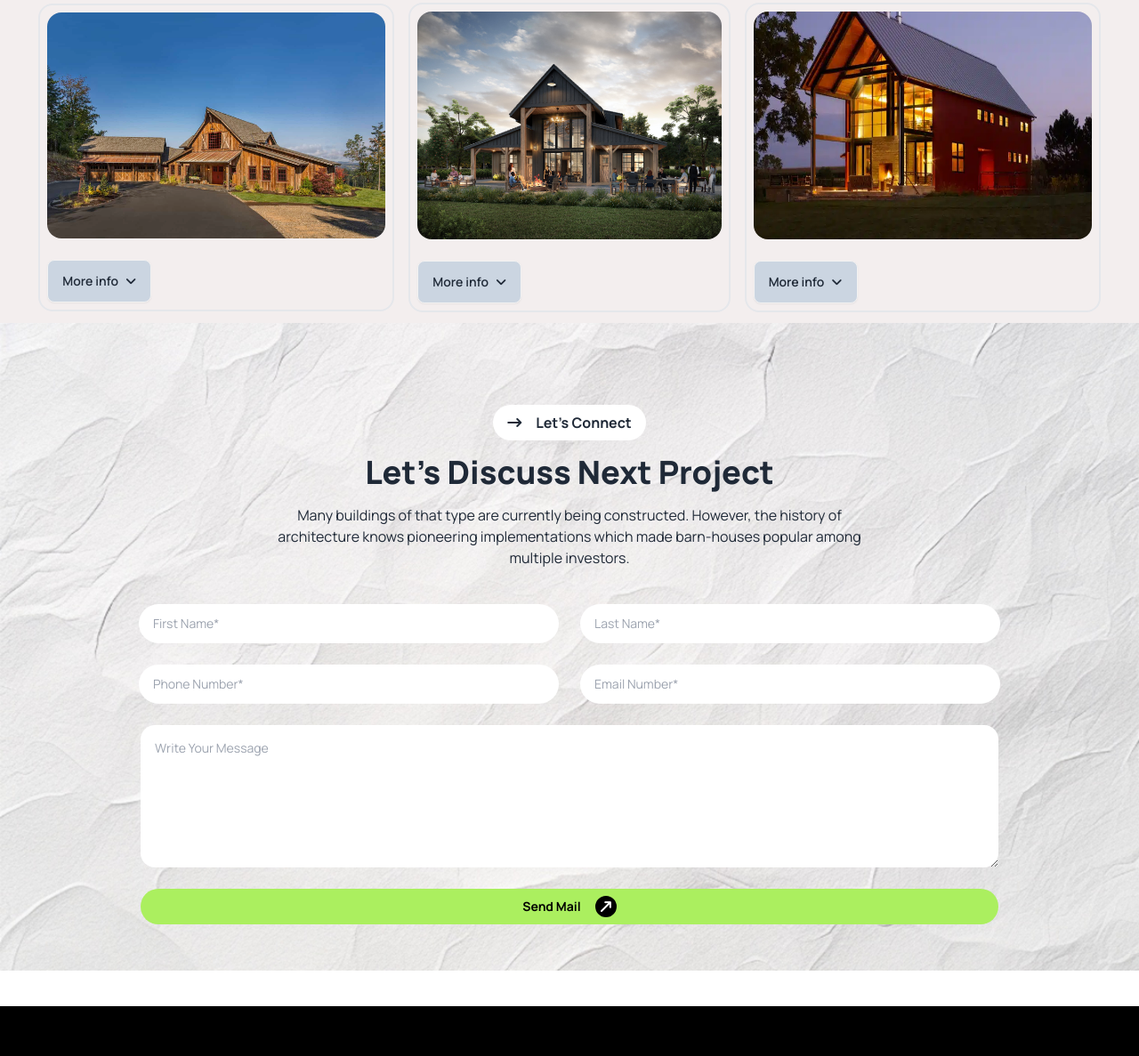
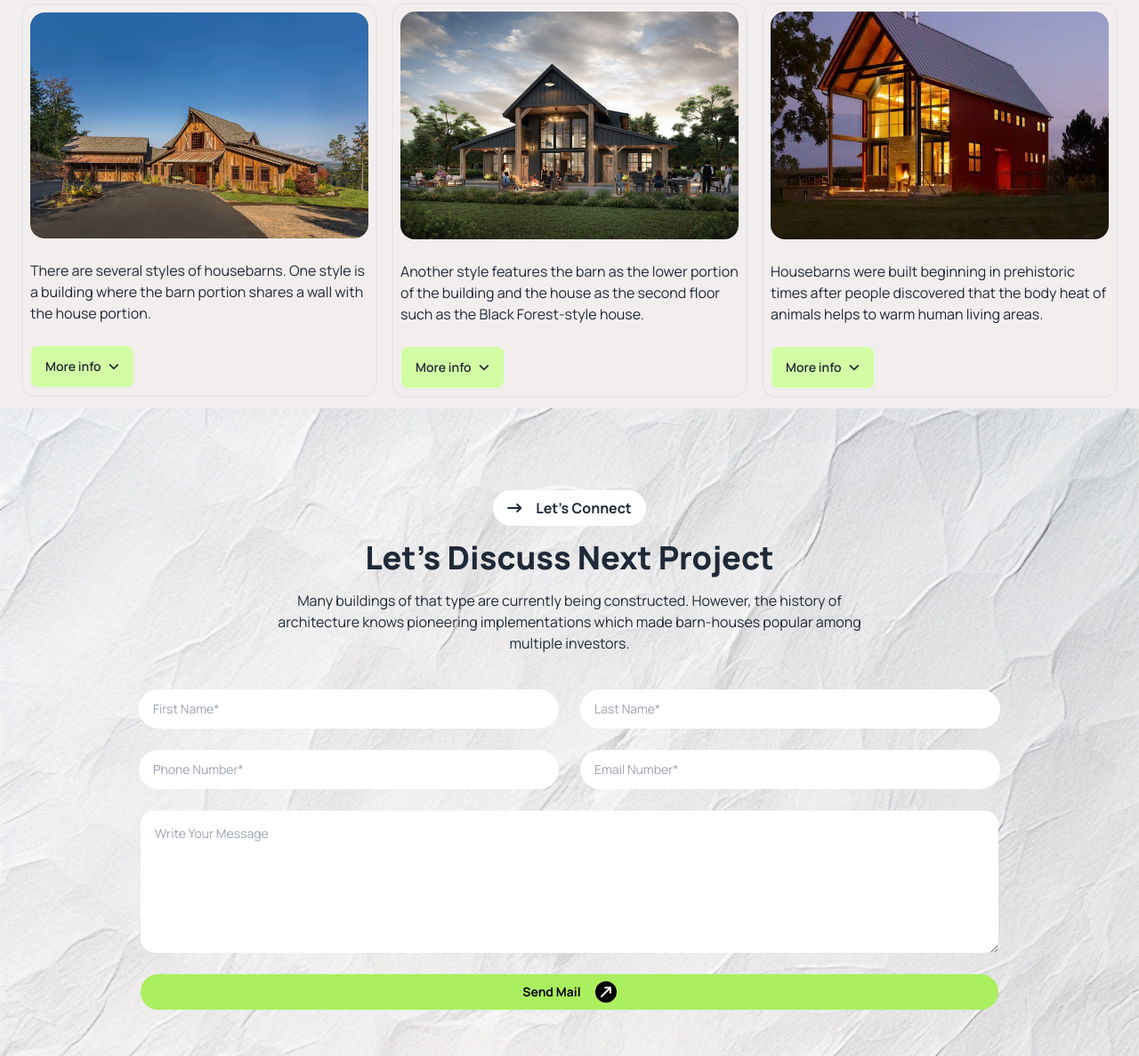
Before and after one commit to rafiqeb/My-3rd-Assignment, a plain HTML site: page index.html in a window 1280 px wide. Shown: the part 3222-4409 px from the top of the page at 89% size. Drawn offline with nearby package versions, Linux system fonts and the light colour scheme.

Commit message:
added all resolve section

```diff
--- a/index.html
+++ b/index.html
@@ -23,6 +23,11 @@
     <style>
         .manrope {
             font-family: "Manrope", sans-serif;
+        }
+        .background{
+            background-image: url(images/bg.jpg);
+            background-repeat: no-repeat;
+            background-size: cover;
         }
     </style>
 </head>
@@ -226,21 +231,24 @@
              <div class="flex flex-col lg:flex-row gap-4 p-3 items-center justify-center">
                 <div class="lg:max-w-[400px] border-solid border-2 rounded-2xl p-2 space-y-6">
                     <img class="rounded-2xl " src="images/barn1.jpg" alt="">
-                    <button class="btn bg-slate-300">
+                    <p>There are several styles of housebarns. One style is a building where the barn portion shares a wall with the house portion.</p>
+                    <button class="btn bg-[#d3fda4]">
                         <h5>More info</h5>
                         <i class="fa-solid fa-angle-down"></i>
                     </button>
                 </div>
                 <div class="lg:max-w-[400px] border-solid border-2 rounded-2xl p-2 space-y-6">
                     <img class="rounded-2xl lg:h-[256px] w-full" src="images/barn2.jpg" alt="">
-                    <button class="btn bg-slate-300">
+                    <p>Another style features the barn as the lower portion of the building and the house as the second floor such as the Black Forest-style house.</p>
+                    <button class="btn bg-[#d3fda4]">
                         <h5>More info</h5>
                         <i class="fa-solid fa-angle-down"></i>
                     </button>
                 </div>
                 <div class="lg:max-w-[400px] border-solid border-2 rounded-2xl p-2 space-y-6">
                     <img class="rounded-2xl lg:h-[256px]" src="images/barn3.webp" alt="">
-                    <button class="btn bg-slate-300">
+                    <p>Housebarns were built beginning in prehistoric times after people discovered that the body heat of animals helps to warm human living areas.</p>
+                    <button class="btn bg-[#d3fda4]">
                         <h5>More info</h5>
                         <i class="fa-solid fa-angle-down"></i>
                     </button>
@@ -249,7 +257,7 @@
         </section>
 
         <!-- project section -->
-        <section class="bg-[url('/images/bg.jpg')] bg-no-repeat bg-center bg-cover p-3">
+        <section class="background p-3">
             <!-- project content -->
             <div class="flex flex-col items-center gap-4 mb-10 mt-20">
                 <button class="flex gap-4 bg-white px-4 py-2 rounded-3xl font-bold items-center">
```
